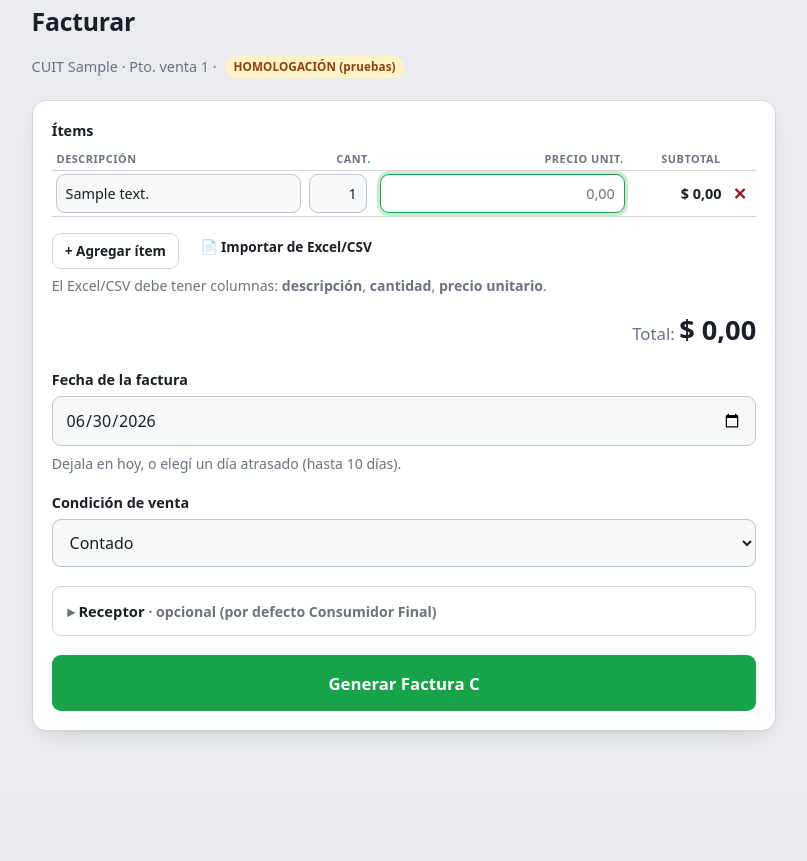
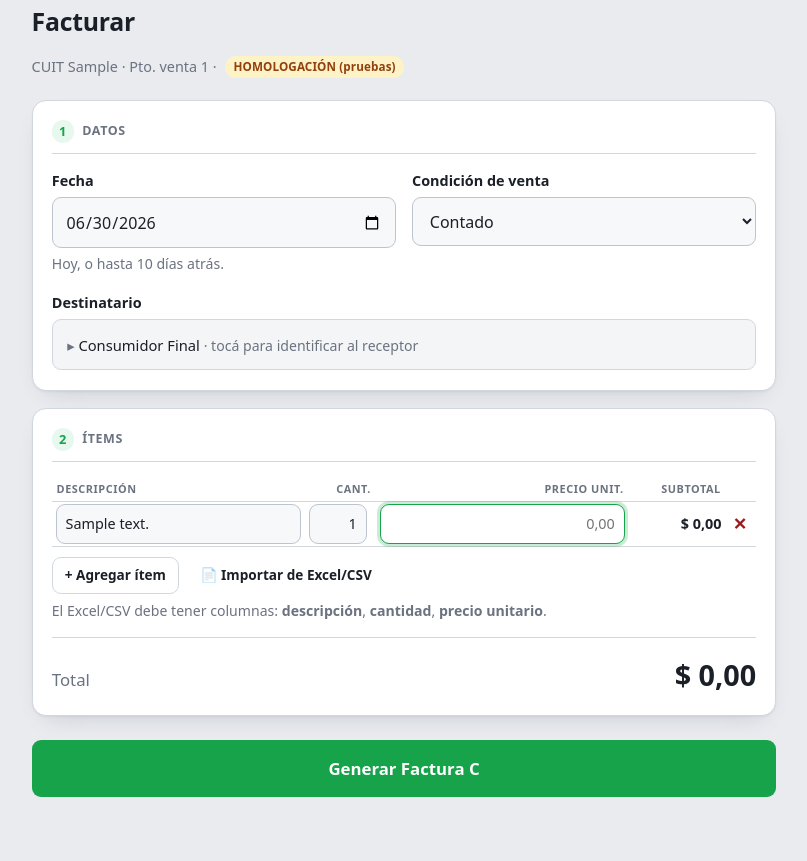
Before and after one commit to sergioseva/facturador-arca, a Flask app: page /facturar in a window 1280 px wide. Shown: the part 58-919 px from the top of the page, without its empty margins (236-1043 px from the left). Before the commit the page ends 794 px from the top, so only its background shows below. Run offline with Flask 3, Linux system fonts and the light colour scheme; the visitor is signed in with stand-in values (Sample User, id 1); tables that the repository leaves empty hold one stand-in row (values such as "Sample post").

Commit message:
Facturar: rediseño en bloques (Datos → Ítems)
Reorganiza la pantalla en dos tarjetas numeradas: "1 Datos" (fecha + condición de
venta en grilla 2 col, destinatario colapsable) y "2 Ítems" (tabla + import +
total). Botón Generar al final, fuera de las tarjetas. El destinatario refleja
en su título el receptor elegido. Antes los ítems iban arriba de todo y las
opciones amontonadas.

Co-Authored-By: Claude Opus 4.8 (1M context) <noreply@anthropic.com>

```diff
--- a/templates/facturar.html
+++ b/templates/facturar.html
@@ -2,7 +2,15 @@
 {% block title %}Facturar — Factuya{% endblock %}
 {% block style %}
   .meta { color: var(--muted); font-size: .9rem; margin-bottom: 1.4rem; display: flex; gap: .5rem; align-items: center; flex-wrap: wrap; }
-  table.items { width: 100%; border-collapse: collapse; margin-top: .3rem; }
+  .bloque { margin-bottom: 1.1rem; }
+  .bloque-tit { font-size: .78rem; text-transform: uppercase; letter-spacing: .05em; color: var(--muted); font-weight: 700; margin: 0 0 1rem; padding-bottom: .65rem; border-bottom: 1px solid var(--border); display: flex; align-items: center; gap: .5rem; }
+  .bloque-tit .n { background: var(--primary-soft); color: var(--primary); width: 1.4rem; height: 1.4rem; border-radius: 50%; display: inline-flex; align-items: center; justify-content: center; font-size: .8rem; }
+  .campos2 { display: grid; grid-template-columns: 1fr 1fr; gap: 1rem; }
+  @media (max-width: 560px) { .campos2 { grid-template-columns: 1fr; } }
+  .bloque label { margin-top: 0; }
+  .bloque .campo + .campo, .bloque .campo { margin-top: 0; }
+
+  table.items { width: 100%; border-collapse: collapse; margin-top: .2rem; }
   table.items th { font-size: .68rem; text-transform: uppercase; color: var(--muted); text-align: left; padding: .2rem .3rem; font-weight: 700; }
   table.items td { padding: .15rem .25rem; vertical-align: middle; }
   table.items input { padding: .5rem .55rem; }
@@ -11,16 +19,18 @@
   table.items td.sub { text-align: right; font-variant-numeric: tabular-nums; white-space: nowrap; font-weight: 600; min-width: 90px; }
   table.items th.r, table.items td.r { text-align: right; }
   .del-item { background: none; border: none; color: var(--err-fg); cursor: pointer; font-size: 1.05rem; padding: 0 .2rem; }
-  #add-item { margin-top: .5rem; }
-  .total-row { text-align: right; margin-top: .9rem; font-size: 1.05rem; color: var(--muted); }
-  .total-row b { font-size: 1.7rem; color: var(--text); font-variant-numeric: tabular-nums; }
-  #btn-facturar { width: 100%; margin-top: 1.2rem; padding: .9rem; font-size: 1.05rem; }
-  details.receptor { margin-top: 1.2rem; border: 1px solid var(--border); border-radius: var(--radius-sm); padding: .2rem .9rem; }
-  details.receptor > summary { cursor: pointer; padding: .6rem 0; font-weight: 600; font-size: .92rem; list-style: none; }
+  .acciones-items { display: flex; gap: .6rem; align-items: center; flex-wrap: wrap; margin-top: .6rem; }
+  .total-row { display: flex; justify-content: space-between; align-items: baseline; margin-top: 1rem; padding-top: .9rem; border-top: 1px solid var(--border); font-size: 1.05rem; color: var(--muted); }
+  .total-row b { font-size: 1.8rem; color: var(--text); font-variant-numeric: tabular-nums; }
+  #btn-facturar { width: 100%; margin-top: .4rem; padding: .95rem; font-size: 1.05rem; }
+
+  details.receptor { border: 1px solid var(--border); border-radius: var(--radius-sm); padding: .2rem .9rem; background: var(--surface-2); }
+  details.receptor > summary { cursor: pointer; padding: .65rem 0; font-size: .92rem; list-style: none; }
   details.receptor > summary::-webkit-details-marker { display: none; }
   details.receptor > summary::before { content: "▸ "; color: var(--muted); }
   details.receptor[open] > summary::before { content: "▾ "; }
   details.receptor[open] { padding-bottom: 1rem; }
+
   .ok { margin-top: 1.5rem; }
   .ok h2 { margin: 0 0 .5rem; font-size: 1.1rem; }
   .ok dl { display: grid; grid-template-columns: auto 1fr; gap: .2rem .8rem; margin: 0; }
@@ -43,40 +53,31 @@
     {% else %}<span class="badge homo">HOMOLOGACIÓN (pruebas)</span>{% endif %}
   </p>
 
-  <div class="card">
   <form method="post" id="form-factura" data-entorno="{{ entorno }}">
     <input type="hidden" name="csrf_token" value="{{ csrf_token() }}">
 
-    <label style="margin-top:0">Ítems</label>
-    <table class="items">
-      <thead><tr>
-        <th>Descripción</th><th class="r">Cant.</th><th class="r">Precio unit.</th><th class="r">Subtotal</th><th></th>
-      </tr></thead>
-      <tbody id="items-body"></tbody>
-    </table>
-    <div style="display:flex; gap:.6rem; align-items:center; flex-wrap:wrap; margin-top:.5rem">
-      <button type="button" class="btn-ghost btn-sm" id="add-item">+ Agregar ítem</button>
-      <label for="excel-file" class="btn-ghost btn-sm" style="cursor:pointer; margin:0">📄 Importar de Excel/CSV</label>
-      <input type="file" id="excel-file" accept=".xlsx,.csv" style="display:none">
-      <span id="excel-status" class="muted" style="font-size:.85rem"></span>
+    <section class="card bloque">
+      <div class="bloque-tit"><span class="n">1</span> Datos</div>
+
+      <div class="campos2">
+        <div class="campo">
+          <label for="fecha">Fecha</label>
+          <input type="date" id="fecha" name="fecha" value="{{ hoy }}" max="{{ hoy }}">
+          <small class="muted" style="display:block;margin-top:.35rem">Hoy, o hasta 10 días atrás.</small>
         </div>
-    <small class="muted" style="display:block; margin-top:.35rem">El Excel/CSV debe tener columnas: <b>descripción</b>, <b>cantidad</b>, <b>precio unitario</b>.</small>
-    <datalist id="items-datalist">{% for it in items %}<option value="{{ it }}"></option>{% endfor %}</datalist>
-    <div class="total-row">Total: <b id="total-display">$ 0,00</b></div>
-
-    <label for="fecha" style="margin-top:1.1rem">Fecha de la factura</label>
-    <input type="date" id="fecha" name="fecha" value="{{ hoy }}" max="{{ hoy }}">
-    <small class="muted" style="display:block;margin-top:.4rem">Dejala en hoy, o elegí un día atrasado (hasta 10 días).</small>
-
-    <label for="condicion_venta" style="margin-top:1.1rem">Condición de venta</label>
+        <div class="campo">
+          <label for="condicion_venta">Condición de venta</label>
           <select id="condicion_venta" name="condicion_venta">
             {% for cv in condiciones %}
             <option value="{{ cv }}" {{ 'selected' if cv == cond_venta_default }}>{{ cv }}</option>
             {% endfor %}
           </select>
+        </div>
+      </div>
 
+      <label style="margin-top:1.1rem">Destinatario</label>
       <details class="receptor">
-      <summary>Receptor <span class="muted">· opcional (por defecto Consumidor Final)</span></summary>
+        <summary id="dest-summary">Consumidor Final <span class="muted">· tocá para identificar al receptor</span></summary>
         {% if receptores %}
         <label for="reciente">Receptores recientes</label>
         <select id="reciente">
@@ -116,10 +117,29 @@
           </select>
         </div>
       </details>
+    </section>
+
+    <section class="card bloque">
+      <div class="bloque-tit"><span class="n">2</span> Ítems</div>
+      <table class="items">
+        <thead><tr>
+          <th>Descripción</th><th class="r">Cant.</th><th class="r">Precio unit.</th><th class="r">Subtotal</th><th></th>
+        </tr></thead>
+        <tbody id="items-body"></tbody>
+      </table>
+      <div class="acciones-items">
+        <button type="button" class="btn-ghost btn-sm" id="add-item">+ Agregar ítem</button>
+        <label for="excel-file" class="btn-ghost btn-sm" style="cursor:pointer; margin:0">📄 Importar de Excel/CSV</label>
+        <input type="file" id="excel-file" accept=".xlsx,.csv" style="display:none">
+        <span id="excel-status" class="muted" style="font-size:.85rem"></span>
+      </div>
+      <small class="muted" style="display:block; margin-top:.4rem">El Excel/CSV debe tener columnas: <b>descripción</b>, <b>cantidad</b>, <b>precio unitario</b>.</small>
+      <datalist id="items-datalist">{% for it in items %}<option value="{{ it }}"></option>{% endfor %}</datalist>
+      <div class="total-row"><span>Total</span> <b id="total-display">$ 0,00</b></div>
+    </section>
 
     <button type="submit" id="btn-facturar">Generar Factura C</button>
   </form>
-  </div>
 
   <div class="overlay" id="overlay">
     <div class="box">
@@ -239,10 +259,7 @@
       document.getElementById('cf-items').textContent=filas+(filas===1?' ítem':' ítems');
       const f=document.getElementById('fecha').value;
       document.getElementById('cf-fecha').textContent=f?f.split('-').reverse().join('/'):'hoy';
-      let rec;
-      if(docTipo.value==='99'){ rec='Consumidor Final'; }
-      else { const t=docTipo.options[docTipo.selectedIndex].text.split(' ')[0]; const nro=document.getElementById('doc_nro').value.trim(); const nom=document.getElementById('receptor_nombre').value.trim(); rec=t+' '+nro+(nom?' · '+nom:''); }
-      document.getElementById('cf-receptor').textContent=rec;
+      document.getElementById('cf-receptor').textContent=receptorTexto();
       document.getElementById('cf-cv').textContent=document.getElementById('condicion_venta').value;
       const prod=form.dataset.entorno==='produccion';
       document.getElementById('cf-entorno').textContent=prod?'Producción (real)':'Homologación (pruebas)';
@@ -264,10 +281,23 @@
       recompute();
     });
 
-    // Receptor
+    // Receptor / destinatario
     const docTipo=document.getElementById('doc_tipo');
     const docExtra=document.getElementById('doc-extra');
-    function toggleDoc(){ docExtra.style.display=(docTipo.value!=='99')?'block':'none'; }
+    const destSummary=document.getElementById('dest-summary');
+    function receptorTexto(){
+      if(docTipo.value==='99') return 'Consumidor Final';
+      const t=docTipo.options[docTipo.selectedIndex].text.split(' ')[0];
+      const nro=document.getElementById('doc_nro').value.trim();
+      const nom=document.getElementById('receptor_nombre').value.trim();
+      return t+(nro?' '+nro:'')+(nom?' · '+nom:'');
+    }
+    function updateDest(){
+      destSummary.innerHTML = (docTipo.value==='99')
+        ? 'Consumidor Final <span class="muted">· tocá para identificar al receptor</span>'
+        : receptorTexto();
+    }
+    function toggleDoc(){ docExtra.style.display=(docTipo.value!=='99')?'block':'none'; updateDest(); }
     docTipo.addEventListener('change',toggleDoc); toggleDoc();
     const reciente=document.getElementById('reciente');
     if(reciente) reciente.addEventListener('change',()=>{
@@ -277,11 +307,13 @@
       document.getElementById('doc_nro').value=nro||'';
       document.getElementById('receptor_nombre').value=nombre||'';
       if(cond) document.getElementById('cond_iva').value=cond;
-      padron.textContent='';
+      padron.textContent=''; updateDest();
     });
     const docNro=document.getElementById('doc_nro');
     const nomInput=document.getElementById('receptor_nombre');
     const padron=document.getElementById('padron-status');
+    docNro.addEventListener('input',updateDest);
+    nomInput.addEventListener('input',updateDest);
     let padronTimer, padronUltimo='';
     function buscarPadron(){
       const t=docTipo.value, nro=docNro.value.replace(/\D/g,'');
@@ -290,7 +322,7 @@
         padronUltimo=nro;
         padron.textContent='⏳ Buscando en ARCA…'; padron.style.color='var(--muted)';
         fetch('/api/padron?doc='+nro).then(r=>r.json()).then(d=>{
-          if(d.nombre){ padron.textContent='✓ '+d.nombre; padron.style.color='#16a34a'; if(!nomInput.value) nomInput.value=d.nombre; }
+          if(d.nombre){ padron.textContent='✓ '+d.nombre; padron.style.color='#16a34a'; if(!nomInput.value) nomInput.value=d.nombre; updateDest(); }
           else { padron.textContent='⚠️ '+(d.error||'No se encontró'); padron.style.color='#b45309'; }
         }).catch(()=>{ padron.textContent='⚠️ No se pudo consultar el padrón.'; padron.style.color='#b45309'; });
       } else { padron.textContent=''; padronUltimo=''; }
```
Lines whose indentation alone changed are shown as unchanged.
